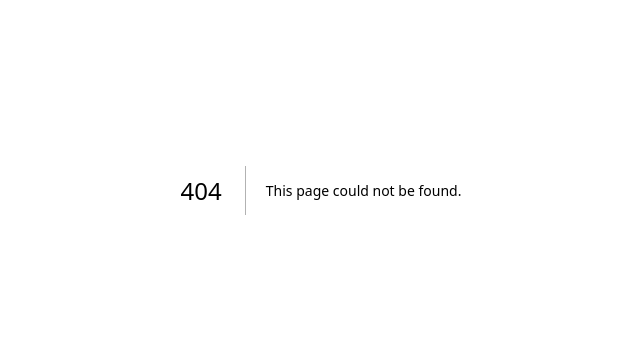
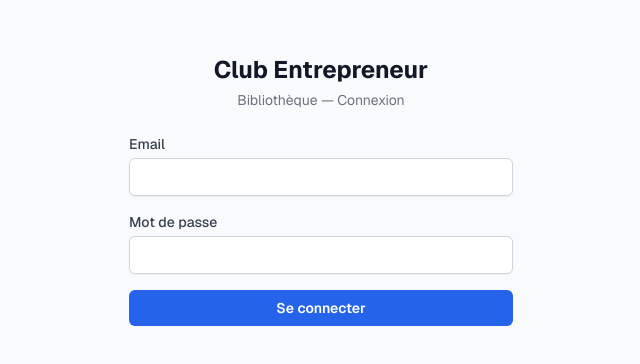
Before and after one commit to MaximeFARRE/club-entrepreneur-library-v2, a Next.js app: page /login in a window 1280 px wide. Before the commit this address had no page. Shown: the part 210-574 px from the top of the page, without its empty margins (319-959 px from the left). Built offline with nearby package versions, Linux system fonts and the light colour scheme.

Commit message:
feat: add login page with supabase auth

```diff
--- /dev/null
+++ b/src/app/(auth)/login/actions.ts
@@ -0,0 +1,22 @@
+"use server";
+
+import { createClient } from "@/lib/supabase/server";
+import { redirect } from "next/navigation";
+
+export async function loginAction(formData: FormData) {
+  const email = formData.get("email") as string;
+  const password = formData.get("password") as string;
+
+  if (!email || !password) {
+    redirect("/login?error=missing_fields");
+  }
+
+  const supabase = await createClient();
+  const { error } = await supabase.auth.signInWithPassword({ email, password });
+
+  if (error) {
+    redirect("/login?error=invalid_credentials");
+  }
+
+  redirect("/");
+}
--- /dev/null
+++ b/src/app/(auth)/login/page.tsx
@@ -0,0 +1,83 @@
+import { loginAction } from "./actions";
+
+const ERROR_MESSAGES: Record<string, string> = {
+  invalid_credentials: "Identifiants incorrects. Vérifiez votre email et mot de passe.",
+  missing_fields: "Email et mot de passe requis.",
+};
+
+export default async function LoginPage({
+  searchParams,
+}: {
+  searchParams: Promise<{ error?: string }>;
+}) {
+  const { error } = await searchParams;
+  const errorMessage = error ? ERROR_MESSAGES[error] : undefined;
+
+  return (
+    <main className="flex min-h-screen items-center justify-center bg-gray-50 px-4">
+      <div className="w-full max-w-sm space-y-6">
+        <div className="text-center">
+          <h1 className="text-2xl font-bold text-gray-900">
+            Club Entrepreneur
+          </h1>
+          <p className="mt-1 text-sm text-gray-500">Bibliothèque — Connexion</p>
+        </div>
+
+        {errorMessage && (
+          <p className="rounded-md bg-red-50 px-4 py-3 text-sm text-red-700">
+            {errorMessage}
+          </p>
+        )}
+
+        <LoginForm />
+      </div>
+    </main>
+  );
+}
+
+function LoginForm() {
+  return (
+    <form action={loginAction} className="space-y-4">
+      <div>
+        <label
+          htmlFor="email"
+          className="block text-sm font-medium text-gray-700"
+        >
+          Email
+        </label>
+        <input
+          id="email"
+          name="email"
+          type="email"
+          required
+          autoComplete="email"
+          className="mt-1 block w-full rounded-md border border-gray-300 px-3 py-2 text-sm shadow-sm focus:border-blue-500 focus:outline-none focus:ring-1 focus:ring-blue-500"
+        />
+      </div>
+
+      <div>
+        <label
+          htmlFor="password"
+          className="block text-sm font-medium text-gray-700"
+        >
+          Mot de passe
+        </label>
+        <input
+          id="password"
+          name="password"
+          type="password"
+          required
+          autoComplete="current-password"
+          className="mt-1 block w-full rounded-md border border-gray-300 px-3 py-2 text-sm shadow-sm focus:border-blue-500 focus:outline-none focus:ring-1 focus:ring-blue-500"
+        />
+      </div>
+
+      <button
+        type="submit"
+        className="w-full rounded-md bg-blue-600 px-4 py-2 text-sm font-semibold text-white hover:bg-blue-700 focus:outline-none focus:ring-2 focus:ring-blue-500 focus:ring-offset-2"
+      >
+        Se connecter
+      </button>
+    </form>
+  );
+}
```
